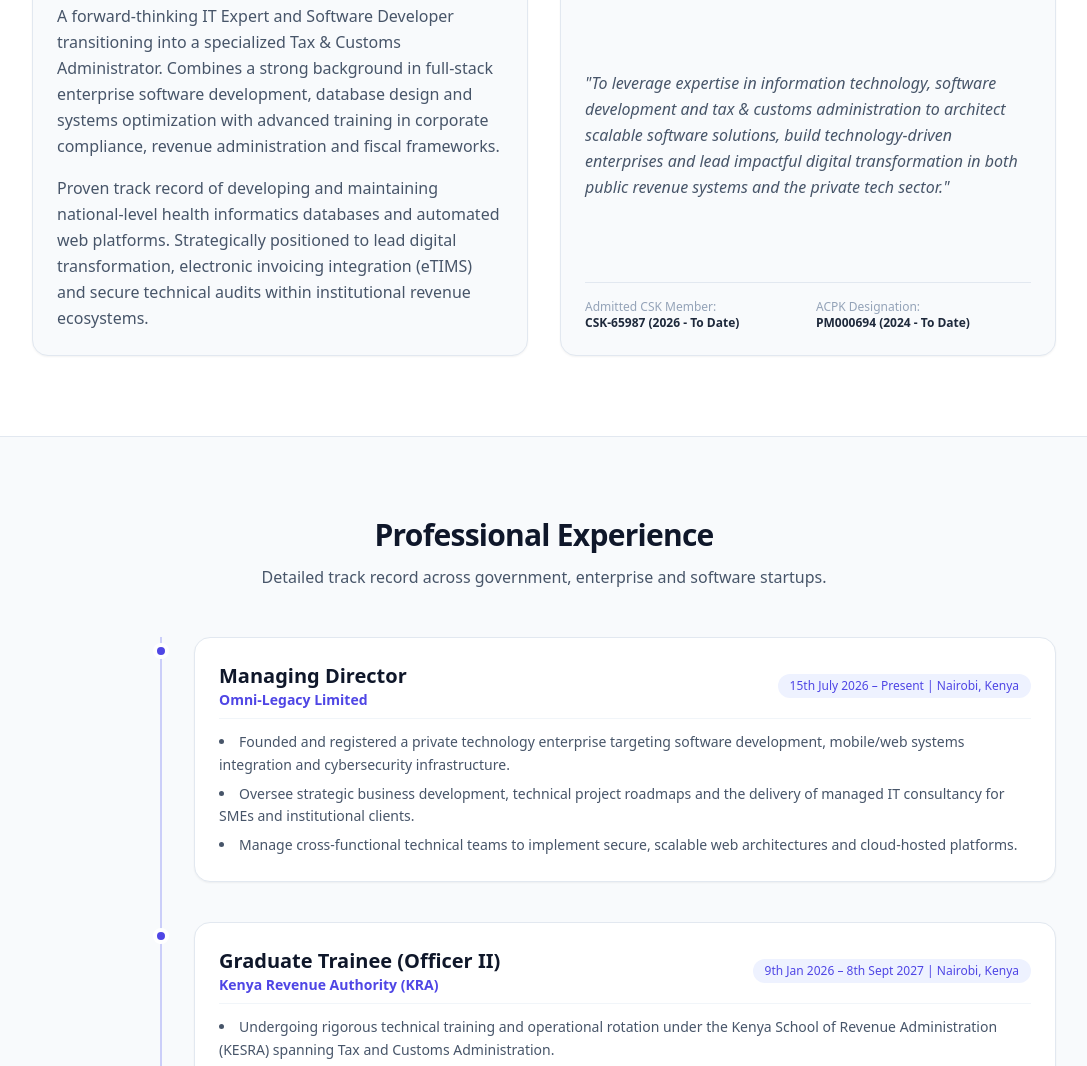
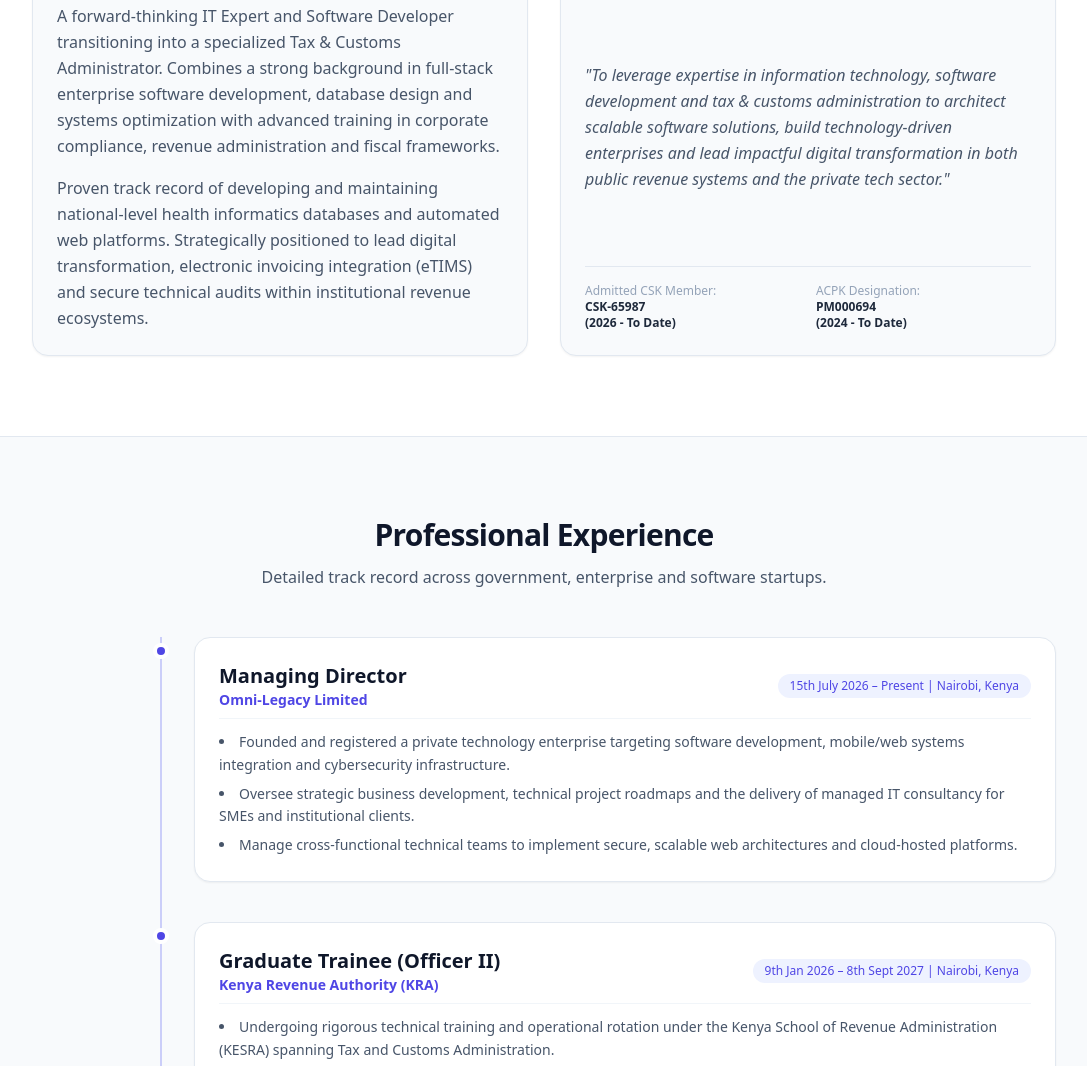
Before and after one commit to Knoph1/Knoph1, a plain HTML site: page index.html in a window 1280 px wide. Shown: the part 993-2059 px from the top of the page, without its empty margins (96-1183 px from the left). Drawn offline with nearby package versions, Linux system fonts and the light colour scheme.

Commit message:
Update member details formatting in index.html
Signed-off-by: Knoph Ayieko <knopholuoch@yahoo.com>

```diff
--- a/index.html
+++ b/index.html
@@ -286,11 +286,11 @@
             <div class="pt-4 border-t border-slate-200 dark:border-slate-800 grid grid-cols-2 gap-4 text-xs font-medium">
               <div>
                 <span class="block text-slate-400">Admitted CSK Member:</span>
-                <span class="text-slate-800 dark:text-slate-200 font-semibold">CSK-65987 (2026 - To Date)</span>
+                <span class="text-slate-800 dark:text-slate-200 font-semibold">CSK-65987<br />(2026 - To Date)</span>
               </div>
               <div>
                 <span class="block text-slate-400">ACPK Designation:</span>
-                <span class="text-slate-800 dark:text-slate-200 font-semibold">PM000694 (2024 - To Date)</span>
+                <span class="text-slate-800 dark:text-slate-200 font-semibold">PM000694<br />(2024 - To Date)</span>
               </div>
             </div>
           </div>
```
